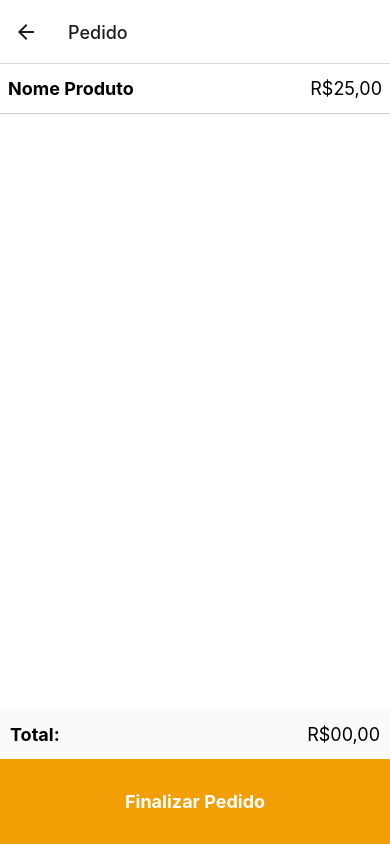
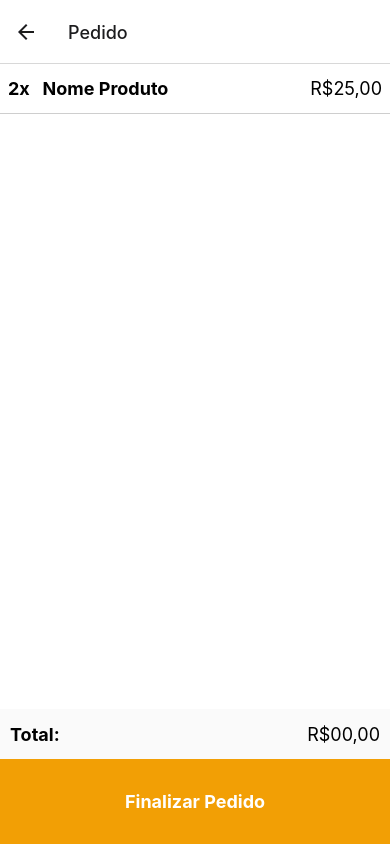
Before and after one commit to PedroHy/app-cardapio, a React Native app: screen /Resume in a window 390 px wide. Built offline with nearby package versions, Linux system fonts and the light colour scheme.

Commit message:
setting context api with navigator

```diff
--- a/App.js
+++ b/App.js
@@ -1,18 +1,15 @@
 import { NavigationContainer } from '@react-navigation/native';
-import { createNativeStackNavigator } from '@react-navigation/native-stack';
 
-import Main from './src/activities/Main';
-import Resume from './src/activities/Resume';
-
-const Stack = createNativeStackNavigator();
+import Routes from './src/routes';
+import ProductProvider from './src/contexts/products';
 
 export default function App() {
   return (
+
     <NavigationContainer>
-      <Stack.Navigator>
-        <Stack.Screen name="Main" component={Main} options={{ title: 'Cardápio' }}/>
-        <Stack.Screen name="Resume" component={Resume} options={{ title: 'Pedido' }}/>
-      </Stack.Navigator>
-    </NavigationContainer>
+        <ProductProvider>
+          <Routes />
+        </ProductProvider>
+      </NavigationContainer>
   );
 }
--- a/src/activities/Main.jsx
+++ b/src/activities/Main.js
@@ -1,3 +1,4 @@
+import React from "react";
 import { View, Text, StyleSheet, TouchableOpacity } from 'react-native';
 import List from '../components/List';
 
--- a/src/activities/Resume.jsx
+++ b/src/activities/Resume.js
@@ -1,3 +1,4 @@
+import React from "react";
 import { View, Text, StyleSheet, TouchableOpacity, FlatList } from 'react-native';
 import ResumeItem from '../components/ResumeItem';
 
--- a/src/components/List/index.jsx
+++ b/src/components/List/index.js
@@ -1,4 +1,5 @@
-import { View, Text, TouchableOpacity, FlatList } from 'react-native';
+import React from "react";
+import { FlatList } from 'react-native';
 
 import styles from './style';
 import ProductCard from '../ProductCard';
@@ -11,8 +12,6 @@ const List = ()=>{
 
           ]}
           renderItem={({item}) => <ProductCard />}>
-
-
         </FlatList>
     )
 }
--- a/src/components/ProductCard/style.js
+++ b/src/components/ProductCard/style.js
@@ -48,6 +48,12 @@ const styles = StyleSheet.create({
         right: 0
     },
 
+    price:{
+        fontSize: 24,
+        position: 'absolute',
+        bottom: 4
+    },
+
     btnLess: {
         justifyContent: 'center',
         alignItems: 'center',
--- /dev/null
+++ b/src/components/ResumeItem/index.js
@@ -0,0 +1,19 @@
+import React from "react";
+import { View, Text } from 'react-native';
+
+import styles from './style';
+
+const ResumeItem = ()=>{
+    return(
+        <View style={styles.item}>
+            <View style={styles.sub}>
+                <Text style={styles.txtName}>2x   </Text>
+                <Text style={styles.txtName}>Nome Produto</Text>
+            </View>
+            <Text style={styles.price}>R$25,00</Text>
+        </View>
+    )
+}
+
+
+export default ResumeItem;
--- a/src/components/ResumeItem/index.jsx
+++ /dev/null
@@ -1,15 +0,0 @@
-import { View, Text, TouchableOpacity} from 'react-native';
-
-import styles from './style';
-
-const ResumeItem = ()=>{
-    return(
-        <View style={styles.item}>
-            <Text style={styles.txtName}>Nome Produto</Text>
-            <Text style={styles.price}>R$25,00</Text>
-        </View>
-    )
-}
-
-
-export default ResumeItem;
--- a/src/components/ResumeItem/style.js
+++ b/src/components/ResumeItem/style.js
@@ -19,6 +19,10 @@ const styles = StyleSheet.create({
 
     price:{
         fontSize: 18
+    },
+
+    sub:{
+        flexDirection: 'row'
     }
 });
 
--- /dev/null
+++ b/src/contexts/products.js
@@ -0,0 +1,14 @@
+import React, { createContext } from "react";
+
+export const ProductContext = createContext([]);
+
+function ProductProvider({children}){
+
+    return(
+        <ProductContext.Provider>
+            {children}
+        </ProductContext.Provider>
+    )
+}
+
+export default ProductProvider
--- /dev/null
+++ b/src/routes.js
@@ -0,0 +1,17 @@
+
+import { createNativeStackNavigator } from '@react-navigation/native-stack';
+import Main from './activities/Main';
+import Resume from './activities/Resume';
+import React from "react";
+
+
+const Stack = createNativeStackNavigator();
+
+export default function Routes() {
+    return (
+        <Stack.Navigator>
+            <Stack.Screen name="Main" component={Main} options={{ title: 'Cardápio' }} />
+            <Stack.Screen name="Resume" component={Resume} options={{ title: 'Pedido' }} />
+        </Stack.Navigator>
+    );
+}
```
Also changed, not shown: src/components/ProductCard/index.js (renamed from src/components/ProductCard/index.jsx, +10 -4 lines).
